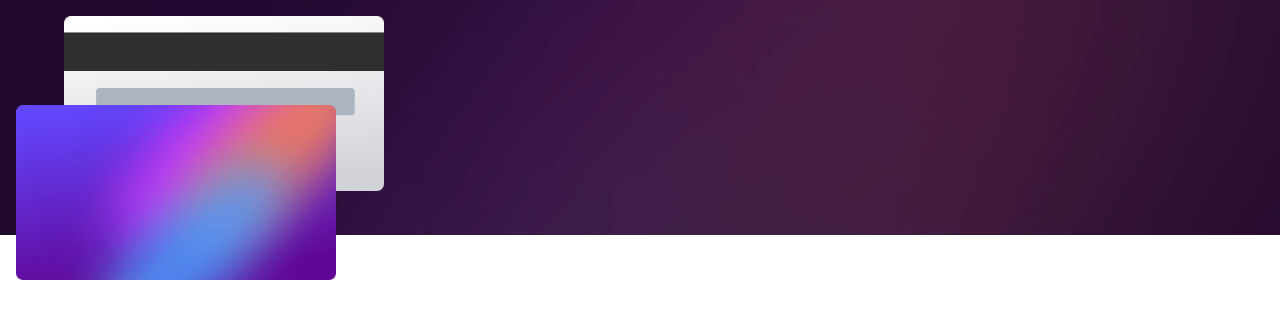
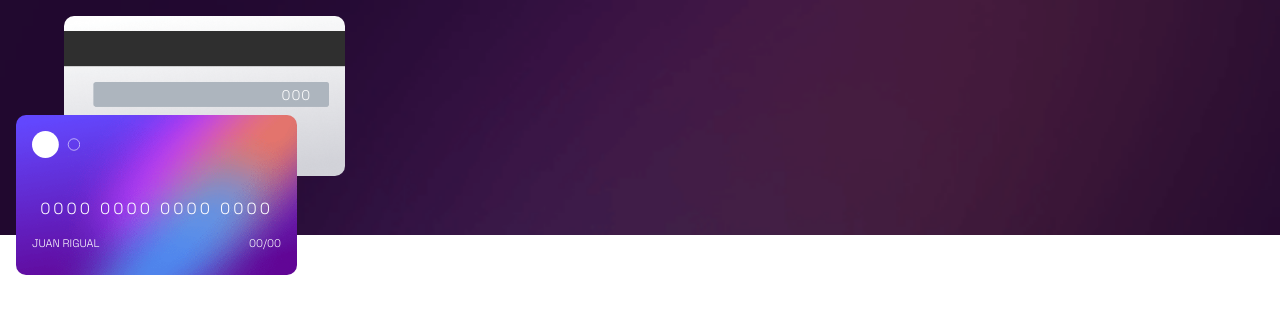
Before and after one commit to ArepaQuemada/interactive-card-form, a React (Vite) app: page / in a window 1280 px wide. Shown: the top 318 px of the page. Built offline with nearby package versions, Linux system fonts and the light colour scheme.

Commit message:
created initial cards view and components

```diff
--- a/index.html
+++ b/index.html
@@ -4,7 +4,13 @@
     <meta charset="UTF-8" />
     <link rel="icon" type="image/svg+xml" href="/vite.svg" />
     <meta name="viewport" content="width=device-width, initial-scale=1.0" />
-    <title>Vite + React + TS</title>
+    <link rel="preconnect" href="https://fonts.googleapis.com">
+    <link rel="preconnect" href="https://fonts.gstatic.com" crossorigin>
+    <link href="https://fonts.googleapis.com/css2?family=Space+Grotesk:wght@300&display=swap" rel="stylesheet">
+    <style>
+      @import url('https://fonts.googleapis.com/css2?family=Space+Grotesk:wght@300&display=swap');
+    </style>
+    <title>Interactive Card Form</title>
   </head>
   <body>
     <div id="root"></div>
--- a/src/components/card-back/CardBack.tsx
+++ b/src/components/card-back/CardBack.tsx
@@ -1,11 +1,13 @@
 import Card from "../card/Card";
 import cardBackImage from "../../assets/images/bg-card-back.png";
-import { CardBackWrapper } from "./card-back.styled";
+import { CardBackWrapper, CodeNumber } from "./card-back.styled";
 
 const CardBack = () => {
   return (
     <CardBackWrapper>
-      <Card imagePath={cardBackImage} />
+      <Card imagePath={cardBackImage}>
+        <CodeNumber>000</CodeNumber>
+      </Card>
     </CardBackWrapper>
   );
 };
--- a/src/components/card-back/card-back.styled.ts
+++ b/src/components/card-back/card-back.styled.ts
@@ -4,9 +4,23 @@ import { mediaQueries } from "../../media-queries";
 export const CardBackWrapper = styled.div`
   position: absolute;
   left: 4rem;
+  text-align: end;
 
   @media ${mediaQueries.desktop} {
     bottom: 22vh;
     left: 25vw;
   }
 `;
+
+export const CodeNumber = styled.span`
+  font-size: 14px;
+  letter-spacing: 1px;
+  display: block;
+  position: absolute;
+  top: 45%;
+  right: 12%;
+
+  @media ${mediaQueries.desktop} {
+    font-size: 16px;
+  }
+`;
--- a/src/components/card-front/CardFront.tsx
+++ b/src/components/card-front/CardFront.tsx
@@ -1,12 +1,29 @@
 import React from "react";
 import Card from "../card/Card";
 import cardFrontImage from "../../assets/images/bg-card-front.png";
-import { CardFrontWrapper } from "./card-front.styled";
+import {
+  CardFrontWrapper,
+  CircleSvg,
+  DateAndNameWrapper,
+  NumberSection,
+  SmallSection,
+  CardNumber,
+} from "./card-front.styled";
+import svg from "../../assets/images/card-logo.svg";
 
 const CardFront = () => {
   return (
     <CardFrontWrapper>
-      <Card imagePath={cardFrontImage}></Card>
+      <Card imagePath={cardFrontImage}>
+        <CircleSvg src={svg} />
+        <NumberSection>
+          <CardNumber>0000 0000 0000 0000</CardNumber>
+        </NumberSection>
+        <DateAndNameWrapper>
+          <SmallSection>JUAN RIGUAL</SmallSection>
+          <SmallSection>00/00</SmallSection>
+        </DateAndNameWrapper>
+      </Card>
     </CardFrontWrapper>
   );
 };
--- a/src/components/card-front/card-front.styled.ts
+++ b/src/components/card-front/card-front.styled.ts
@@ -3,7 +3,7 @@ import { mediaQueries } from "../../media-queries";
 
 export const CardFrontWrapper = styled.div`
   position: absolute;
-  bottom: -3rem;
+  bottom: -5vh;
   z-index: 2;
 
   @media ${mediaQueries.desktop} {
@@ -11,3 +11,41 @@ export const CardFrontWrapper = styled.div`
     left: 20vw;
   }
 `;
+
+export const CircleSvg = styled.img`
+  max-width: 3rem;
+
+  @media ${mediaQueries.desktop} {
+    max-width: 5rem;
+  }
+`;
+
+export const NumberSection = styled.div`
+  margin-top: 2.5rem;
+  text-align: center;
+`;
+
+export const DateAndNameWrapper = styled.div`
+  display: flex;
+  justify-content: space-between;
+`;
+
+export const CardNumber = styled.span`
+  letter-spacing: 3px;
+  font-weight: 400;
+
+  @media ${mediaQueries.desktop} {
+    font-size: 24px;
+  }
+`;
+
+export const SmallSection = styled.small`
+  margin-top: 1.3rem;
+  display: block;
+  font-size: 11px;
+
+  @media ${mediaQueries.desktop} {
+    font-size: 14px;
+    margin-top: 2.4rem;
+  }
+`;
--- a/src/components/card/Card.tsx
+++ b/src/components/card/Card.tsx
@@ -9,9 +9,8 @@ interface CardProps extends BaseComponentInterface {
 const Card = ({ children, imagePath }: CardProps) => {
   return (
     <BaseCardWrapper>
-      <ImageContainer>
-        {children}
-        <Image src={imagePath} alt="card image" />
+      <ImageContainer imagePath={imagePath}>
+        <div>{children}</div>
       </ImageContainer>
     </BaseCardWrapper>
   );
--- a/src/components/card/card.styled.ts
+++ b/src/components/card/card.styled.ts
@@ -3,13 +3,22 @@ import { mediaQueries } from "../../media-queries";
 
 export const BaseCardWrapper = styled.div`
   position: relative;
+  color: ${(props) => props.theme.white.default};
 `;
 
-export const ImageContainer = styled.div`
+export const ImageContainer = styled.div<{ imagePath: string }>`
   width: 75vw;
-  max-width: 320px;
+  max-width: 281px;
+  min-height: 160px;
+  padding: 1rem;
+  background: url(${(props) => props.imagePath});
+  background-size: cover;
+  border-radius: 10px;
+
   @media ${mediaQueries.desktop} {
     max-width: 27rem;
+    min-height: 15rem;
+    padding: 2.5rem;
   }
 `;
 
--- a/src/css-reset/css-reset.css
+++ b/src/css-reset/css-reset.css
@@ -16,10 +16,10 @@ article, aside, canvas, details, embed,
 figure, figcaption, footer, header, hgroup,
 menu, nav, output, ruby, section, summary,
 time, mark, audio, video {
+	font-size: 18px;
 	margin: 0;
 	padding: 0;
 	border: 0;
-	font-size: 100%;
 	font: inherit;
 	vertical-align: baseline;
 }
@@ -31,6 +31,7 @@ footer, header, hgroup, menu, nav, section {
 body {
 	line-height: 1;
     margin: auto;
+	font-family: 'Space Grotesk', sans-serif;
 }
 ol, ul {
 	list-style: none;
```
